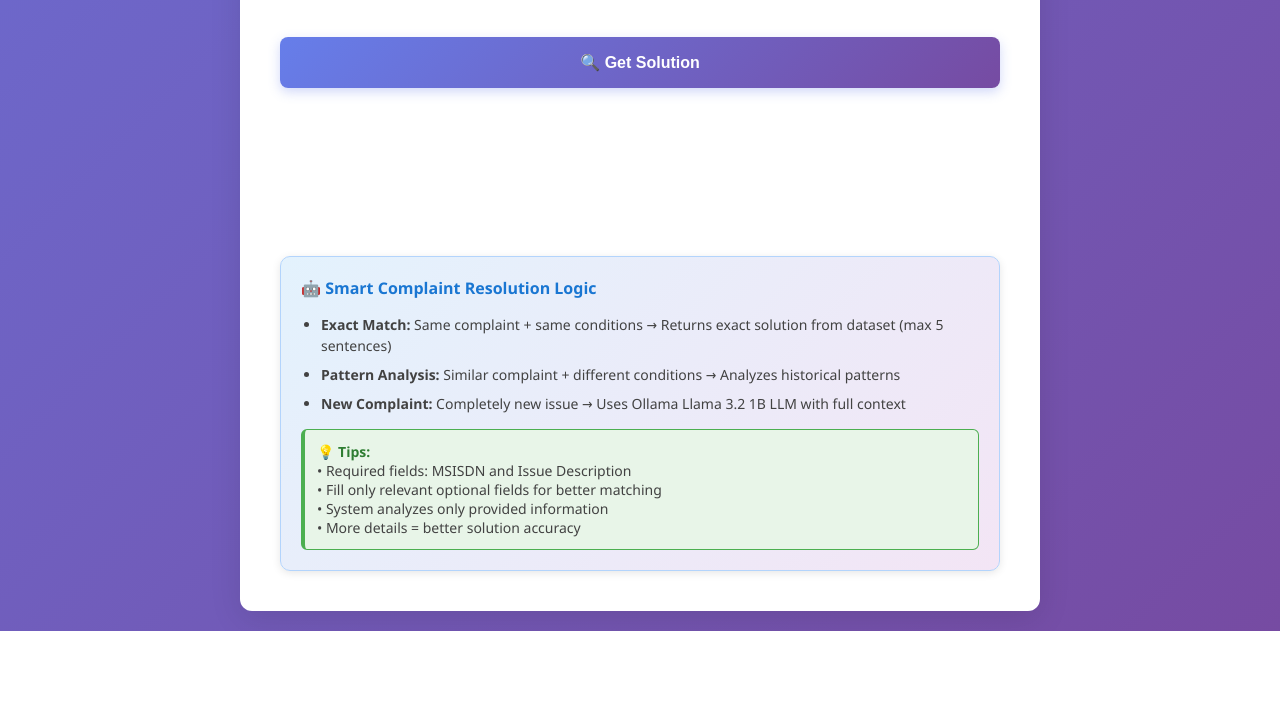
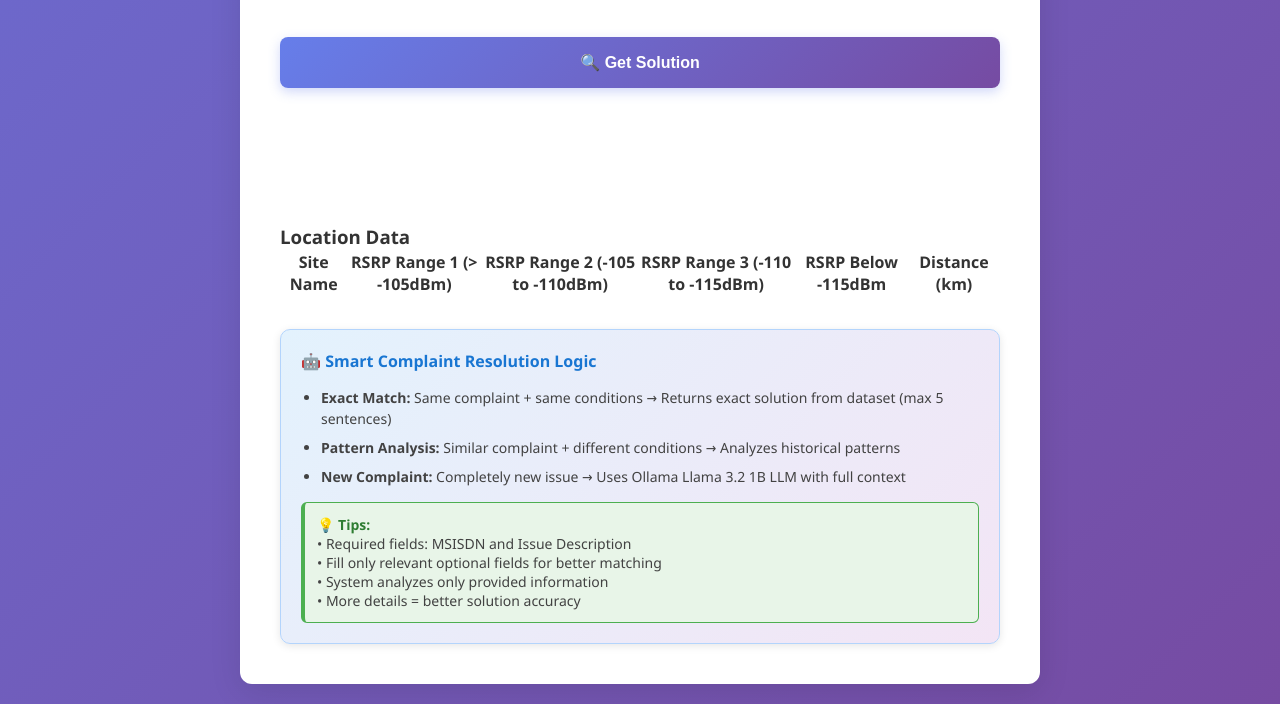
Before and after one commit to JayasekaraKAHN/complaint_handling_system, a FastAPI app: page / in a window 1280 px wide. Shown: the part 1551-2255 px from the top of the page. Before the commit the page ends 2182 px from the top, so only its background shows below. Run offline with FastAPI, Linux system fonts and the light colour scheme; lists and menus that the app fills with data are empty; parts of the project's set-up code (start-up, migrations or seed data) failed here and were passed over.

Commit message:
nearest location data added

```diff
--- a/backend/main.py
+++ b/backend/main.py
@@ -7,6 +7,7 @@
 from datetime import datetime
 import sys
 import os
+from app.location import location_router
 
 # Add the backend directory to Python path
 backend_dir = os.path.dirname(os.path.abspath(__file__))
@@ -19,6 +20,8 @@
 
 # Mount static files
 app.mount("/static", StaticFiles(directory=os.path.join(backend_dir, "static")), name="static")
+
+app.include_router(location_router, prefix="/location", tags=["location"])
 
 # Allow CORS for dev (adjust in production)
 app.add_middleware(
--- a/backend/templates/index.html
+++ b/backend/templates/index.html
@@ -1,11 +1,13 @@
 <!DOCTYPE html>
 <html lang="en">
+
 <head>
     <meta charset="UTF-8">
     <meta name="viewport" content="width=device-width, initial-scale=1.0">
     <title>Customer Complaint Solution</title>
     <link rel="stylesheet" href="/static/css/style.css">
 </head>
+
 <body>
     <div class="container">
         <h2>🔧 Complaint Solution System</h2>
@@ -21,7 +23,8 @@
 
             <div class="form-group">
                 <label for="complaint">Issue Description <span class="required">*</span></label>
-                <textarea id="complaint" name="complaint" required placeholder="Describe the issue or complaint in detail"></textarea>
+                <textarea id="complaint" name="complaint" required
+                    placeholder="Describe the issue or complaint in detail"></textarea>
                 <div class="field-description">Brief description of the problem</div>
             </div>
 
@@ -31,7 +34,7 @@
             <div class="form-group">
                 <label for="device_type_settings_vpn_apn">Device / Settings / VPN / APN</label>
                 <input type="text" id="device_type_settings_vpn_apn" name="device_type_settings_vpn_apn"
-                       placeholder="e.g., Android Phone, iPhone, Router, VPN settings">
+                    placeholder="e.g., Android Phone, iPhone, Router, VPN settings">
                 <div class="field-description">Device model, configuration, or network settings</div>
             </div>
 
@@ -64,14 +67,14 @@
             <div class="form-group">
                 <label for="site_kpi_alarm">Site KPI / Alarm</label>
                 <input type="text" id="site_kpi_alarm" name="site_kpi_alarm"
-                       placeholder="e.g., Site unavailability, KLPOR5, KLPET1, Cell outage">
+                    placeholder="e.g., Site unavailability, KLPOR5, KLPET1, Cell outage">
                 <div class="field-description">Any network alarms or site issues reported</div>
             </div>
 
             <div class="form-group">
                 <label for="past_data_analysis">Past Data Analysis</label>
                 <textarea id="past_data_analysis" name="past_data_analysis" rows="2"
-                          placeholder="Previous similar issues, patterns, or analysis"></textarea>
+                    placeholder="Previous similar issues, patterns, or analysis"></textarea>
                 <div class="field-description">Historical context or previous troubleshooting</div>
             </div>
 
@@ -93,21 +96,19 @@
             <div class="form-group">
                 <label for="location">Location (Area/City)</label>
                 <input type="text" id="location" name="location"
-                       placeholder="e.g., Karachi, Lahore, Colombo, Downtown Area">
+                    placeholder="e.g., Karachi, Lahore, Colombo, Downtown Area">
                 <div class="field-description">General area or city name</div>
             </div>
 
             <div class="form-group">
                 <label for="longitude">Longitude</label>
-                <input type="number" id="longitude" name="longitude" step="any"
-                       placeholder="e.g., 67.0104">
+                <input type="number" id="longitude" name="longitude" step="any" placeholder="e.g., 67.0104">
                 <div class="field-description">Precise longitude coordinate (if available)</div>
             </div>
 
             <div class="form-group">
                 <label for="latitude">Latitude</label>
-                <input type="number" id="latitude" name="latitude" step="any"
-                       placeholder="e.g., 24.8614">
+                <input type="number" id="latitude" name="latitude" step="any" placeholder="e.g., 24.8614">
                 <div class="field-description">Precise latitude coordinate (if available)</div>
             </div>
 
@@ -118,13 +119,36 @@
 
         <div id="solution" class="solution"></div>
 
+        <!-- Location Data Table -->
+        <div>
+            <h3>Location Data</h3>
+            <table id="locationTable">
+                <thead>
+                    <tr>
+                        <th>Site Name</th>
+                        <th>RSRP Range 1 (> -105dBm)</th>
+                        <th>RSRP Range 2 (-105 to -110dBm)</th>
+                        <th>RSRP Range 3 (-110 to -115dBm)</th>
+                        <th>RSRP Below -115dBm</th>
+                        <th>Distance (km)</th>
+                    </tr>
+                </thead>
+                <tbody>
+                    <!-- Data will be populated here via JavaScript -->
+                </tbody>
+            </table>
+        </div>
+
         <div class="info-box">
             <h4>🤖 Smart Complaint Resolution Logic</h4>
 
             <ul>
-                <li><strong>Exact Match:</strong> Same complaint + same conditions → Returns exact solution from dataset (max 5 sentences)</li>
-                <li><strong>Pattern Analysis:</strong> Similar complaint + different conditions → Analyzes historical patterns</li>
-                <li><strong>New Complaint:</strong> Completely new issue → Uses Ollama Llama 3.2 1B LLM with full context</li>
+                <li><strong>Exact Match:</strong> Same complaint + same conditions → Returns exact solution from dataset
+                    (max 5 sentences)</li>
+                <li><strong>Pattern Analysis:</strong> Similar complaint + different conditions → Analyzes historical
+                    patterns</li>
+                <li><strong>New Complaint:</strong> Completely new issue → Uses Ollama Llama 3.2 1B LLM with full
+                    context</li>
             </ul>
 
             <div class="pro-tips">
@@ -139,11 +163,13 @@
 
     <script>
         // Form submission with enhanced UX
-        document.getElementById('complaintForm').addEventListener('submit', async function(e) {
+        document.getElementById('complaintForm').addEventListener('submit', async function (e) {
             e.preventDefault();
 
             const submitBtn = document.getElementById('submitBtn');
             const originalText = submitBtn.innerHTML;
+            const lat = document.getElementById('latitude').value;
+            const lon = document.getElementById('longitude').value;
             submitBtn.innerHTML = '🔄 Analyzing...';
             submitBtn.disabled = true;
 
@@ -208,7 +234,61 @@
                 submitBtn.innerHTML = originalText;
                 submitBtn.disabled = false;
             }
+
+
+
+
+
+            fetch(`/location/location_data?lat=${lat}&lon=${lon}`)
+                .then(response => response.json())
+                .then(data => {
+                    const locationTableBody = document.querySelector('#locationTable tbody');
+                    locationTableBody.innerHTML = '';
+                    // Show the unique nearest site first
+                    let nearestName = null;
+                    if (data.nearest_site && data.nearest_site.site_name) {
+                        const nearest = data.nearest_site;
+                        nearestName = nearest.site_name;
+                        const row = document.createElement('tr');
+                        row.innerHTML = `
+                            <td><b>${nearest.site_name} (Nearest)</b></td>
+                            <td>${nearest.rsrp_range_1}</td>
+                            <td>${nearest.rsrp_range_2}</td>
+                            <td>${nearest.rsrp_range_3}</td>
+                            <td>${nearest.rsrp_below_115}</td>
+                            <td>${(nearest.distance_km / 1000).toFixed(2)} km</td>
+                        `;
+                        locationTableBody.appendChild(row);
+                    }
+                    // Show all other cells (sites) in nearby_sites, excluding the nearest if already shown
+                    if (data.nearby_sites && data.nearby_sites.length > 0) {
+                        data.nearby_sites.forEach(site => {
+                            if (!nearestName || site.site_name !== nearestName) {
+                                const row = document.createElement('tr');
+                                row.innerHTML = `
+                                    <td>${site.site_name}</td>
+                                    <td>${site.rsrp_range_1}</td>
+                                    <td>${site.rsrp_range_2}</td>
+                                    <td>${site.rsrp_range_3}</td>
+                                    <td>${site.rsrp_below_115}</td>
+                                    <td>${(site.distance_km / 1000).toFixed(2)} km</td>
+                                `;
+                                locationTableBody.appendChild(row);
+                            }
+                        });
+                    }
+                    if (!data.nearest_site) {
+                        const row = document.createElement('tr');
+                        row.innerHTML = `<td colspan="6">No nearby site found.</td>`;
+                        locationTableBody.appendChild(row);
+                    }
+                })
+                .catch(error => console.error('Error fetching nearest site data:', error));
+
+
+
         });
     </script>
 </body>
+
 </html>
```
Also changed, not shown: backend/app/location.py (added, +99 -0 lines), 1 other file.
